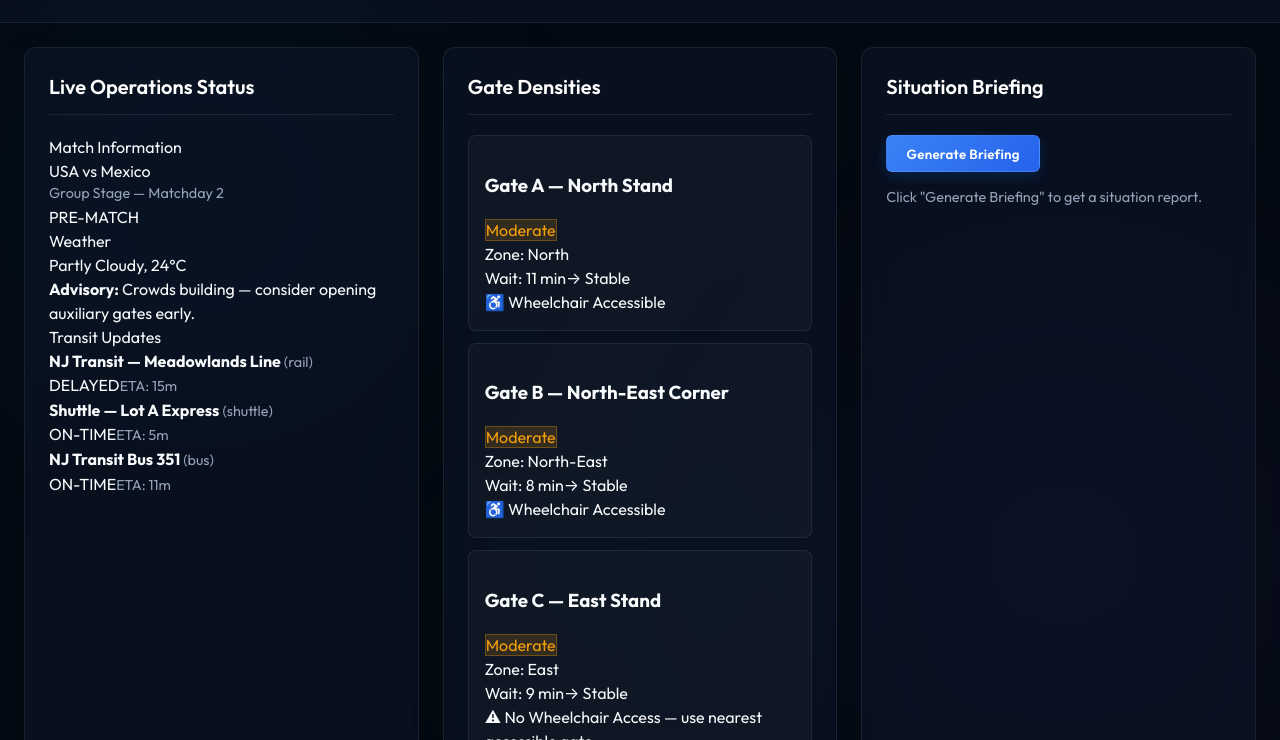
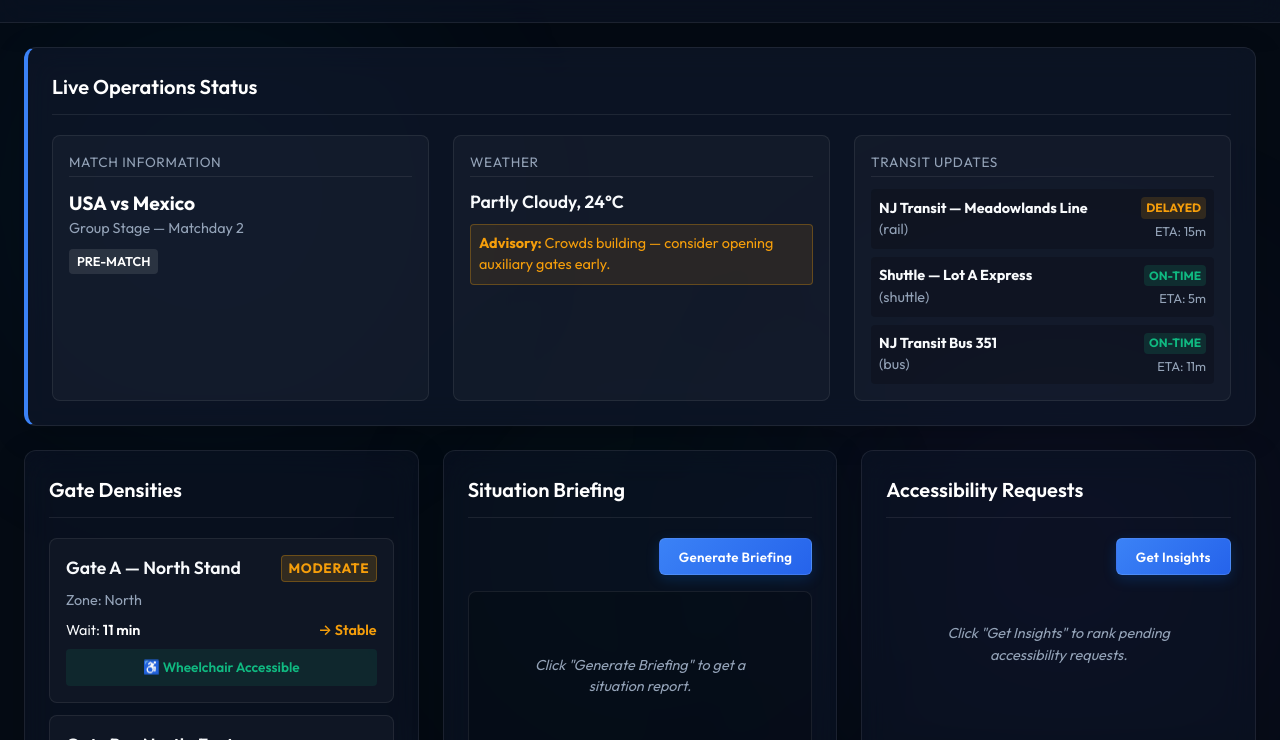
Before and after one commit to samarrajx/StadiumOps-Copilot-Lite, a website with bundled scripts: page public/index.html in a window 1280 px wide. Shown: the part 60-800 px from the top of the page. Built offline with nearby package versions, Linux system fonts and the light colour scheme.

Commit message:
style: map missing CSS classes, add statusBar styles, improve responsiveness and a11y

```diff
--- a/public/css/index.css
+++ b/public/css/index.css
@@ -124,17 +124,36 @@
 
 .app-grid {
   display: grid;
-  grid-template-columns: repeat(auto-fit, minmax(320px, 1fr));
+  /* Use min(100%, 320px) to prevent horizontal overflow on screens < 320px */
+  grid-template-columns: repeat(auto-fit, minmax(min(100%, 320px), 1fr));
   gap: 1.5rem;
   padding: 1.5rem;
   max-width: 1400px;
   margin: 0 auto;
+}
+@media (max-width: 639px) {
+  .app-grid {
+    padding: 1rem;
+    gap: 1rem;
+  }
 }
 @media (min-width: 1024px) {
   .app-grid {
     grid-template-columns: 1fr 1fr 1fr;
     grid-template-rows: auto auto;
   }
+}
+
+/* ---------------------------------------------------------
+   Accessibility & Focus
+--------------------------------------------------------- */
+button:focus-visible,
+input:focus-visible,
+textarea:focus-visible,
+a:focus-visible,
+[tabindex]:not([tabindex="-1"]):focus-visible {
+  outline: 2px solid var(--accent);
+  outline-offset: 2px;
 }
 
 /* ---------------------------------------------------------
@@ -230,6 +249,120 @@
 }
 
 /* ---------------------------------------------------------
+   Status Bar
+--------------------------------------------------------- */
+.panel-status {
+  grid-column: 1 / -1;
+  background: rgba(15, 23, 42, 0.7);
+  border-left: 4px solid var(--accent);
+}
+
+.status-bar-grid {
+  display: grid;
+  grid-template-columns: repeat(auto-fit, minmax(min(100%, 280px), 1fr));
+  gap: 1.5rem;
+}
+
+.status-card {
+  background: rgba(255, 255, 255, 0.03);
+  border: 1px solid var(--border-light);
+  border-radius: 8px;
+  padding: 1rem;
+}
+
+.status-card__header {
+  font-size: 0.85rem;
+  text-transform: uppercase;
+  color: var(--text-muted);
+  letter-spacing: 0.05em;
+  margin-bottom: 0.75rem;
+  border-bottom: 1px solid var(--border-light);
+  padding-bottom: 0.25rem;
+}
+
+/* Match Info */
+.match-teams {
+  font-size: 1.2rem;
+  font-weight: 700;
+  color: var(--text-bright);
+}
+.match-stage {
+  margin-bottom: 0.5rem;
+}
+.match-status-badge {
+  display: inline-block;
+  background: rgba(255, 255, 255, 0.1);
+  padding: 0.2rem 0.5rem;
+  border-radius: 4px;
+  font-size: 0.8rem;
+  font-weight: 600;
+  color: var(--text-bright);
+}
+
+/* Weather Info */
+.weather-main {
+  font-size: 1.1rem;
+  font-weight: 600;
+  margin-bottom: 0.5rem;
+}
+.weather-advisory {
+  font-size: 0.9rem;
+  color: var(--medium);
+  background: rgba(245, 158, 11, 0.1);
+  padding: 0.5rem;
+  border-radius: 4px;
+  border: 1px solid rgba(245, 158, 11, 0.3);
+}
+
+/* Transit Info */
+.transit-list {
+  display: flex;
+  flex-direction: column;
+  gap: 0.5rem;
+}
+.transit-item {
+  display: flex;
+  justify-content: space-between;
+  align-items: center;
+  font-size: 0.9rem;
+  background: rgba(0, 0, 0, 0.2);
+  padding: 0.5rem;
+  border-radius: 4px;
+}
+.transit-name {
+  display: flex;
+  flex-direction: column;
+}
+.transit-status {
+  display: flex;
+  flex-direction: column;
+  align-items: flex-end;
+}
+.transit-state-badge {
+  font-weight: 700;
+  font-size: 0.75rem;
+  padding: 0.1rem 0.3rem;
+  border-radius: 4px;
+  text-transform: uppercase;
+}
+.transit-state--on-time {
+  color: var(--low);
+  background: rgba(16, 185, 129, 0.15);
+}
+.transit-state--delayed {
+  color: var(--medium);
+  background: rgba(245, 158, 11, 0.15);
+}
+.transit-state--disrupted {
+  color: var(--high);
+  background: rgba(244, 63, 94, 0.15);
+}
+.transit-eta {
+  font-size: 0.8rem;
+  margin-top: 0.2rem;
+}
+
+/* ---------------------------------------------------------
    Gate Grid Micro-animations
 --------------------------------------------------------- */
 .gate-card {
@@ -240,12 +373,58 @@
   border-radius: 8px;
   transition: background 0.2s ease;
 }
-.gate-card:hover {
-  background: rgba(255, 255, 255, 0.06);
+.gate-card:hover { background: rgba(255, 255, 255, 0.06); }
+.gate-card--no-wheelchair { opacity: 0.4; }
+.gate-card--accessible { }
+
+.gate-card__header {
+  display: flex;
+  justify-content: space-between;
+  align-items: center;
+  margin-bottom: 0.5rem;
+}
+.gate-card__label {
+  margin: 0;
+  font-size: 1.1rem;
+  font-weight: 600;
+}
+.gate-card__zone {
+  font-size: 0.9rem;
+  color: var(--text-muted);
+  margin-bottom: 0.5rem;
+}
+.gate-card__stats {
+  display: flex;
+  justify-content: space-between;
+  margin-bottom: 0.5rem;
+}
+.gate-stat { font-size: 0.9rem; }
+.gate-wait { font-weight: 600; color: var(--text-bright); }
+
+.gate-trend { font-weight: 600; }
+.gate-trend--rising { color: var(--high); }
+.gate-trend--falling { color: var(--low); }
+.gate-trend--stable { color: var(--medium); }
+
+.gate-access {
+  font-size: 0.85rem;
+  padding: 0.5rem;
+  border-radius: 4px;
+  text-align: center;
+  font-weight: 600;
+}
+.gate-access--ok {
+  background: rgba(16, 185, 129, 0.1);
+  color: var(--low);
+}
+.gate-access--no-wheelchair {
+  background: rgba(244, 63, 94, 0.1);
+  color: var(--high);
+  border: 1px dashed rgba(244, 63, 94, 0.4);
 }
 
 /* Neon Density Badges */
-.density-badge {
+.gate-density-badge {
   font-weight: 700;
   padding: 0.15rem 0.4rem;
   border-radius: 4px;
@@ -277,11 +456,20 @@
   100% { box-shadow: 0 0 0 0 rgba(244, 63, 94, 0); }
 }
 
-.gate-not-accessible { opacity: 0.4; }
-
 /* ---------------------------------------------------------
    Accessibility Panel
 --------------------------------------------------------- */
+.panel-header {
+  display: flex;
+  justify-content: flex-end;
+  margin-bottom: 1rem;
+}
+
+.accessibility-insights {
+  display: flex;
+  flex-direction: column;
+}
+
 .accessibility-card {
   background: rgba(255, 255, 255, 0.02);
   border: 1px solid var(--border-light);
@@ -300,19 +488,61 @@
   filter: grayscale(100%);
 }
 
+.accessibility-card__header {
+  display: flex;
+  align-items: center;
+  flex-wrap: wrap;
+  margin-bottom: 0.5rem;
+}
+
 .accessibility-badge {
   font-weight: 600;
   color: var(--text-bright);
 }
 .accessibility-location { margin-left: 0.5rem; color: var(--accent); }
 .accessibility-duration { margin-left: 0.5rem; font-size: 0.85em; opacity: 0.8; }
+.accessibility-note { margin: 0.25rem 0; font-size: 0.95rem; }
 .accessibility-card__action-row { margin: 0.75rem 0; }
 .accessibility-card__footer { margin-top: 0.5rem; }
+
+.btn-generate-accessibility, .btn-dispatch, .btn-generate, .btn-submit, .btn-submit-broadcast {
+  /* Reuse button styling implicitly through global button selector but allow specific overrides */
+}
+
+/* ---------------------------------------------------------
+   Briefing Panel
+--------------------------------------------------------- */
+.briefing-content {
+  padding: 1rem;
+  background: rgba(0, 0, 0, 0.2);
+  border-radius: 8px;
+  border: 1px solid var(--border-light);
+  min-height: 100px;
+}
+.briefing-text {
+  margin: 0;
+  line-height: 1.6;
+}
+.empty-state {
+  text-align: center;
+  padding: 2rem;
+  font-style: italic;
+}
+.loading-indicator {
+  text-align: center;
+  color: var(--accent);
+  font-weight: 600;
+  animation: pulse 1.5s infinite ease-in-out;
+}
+@keyframes pulse {
+  0%, 100% { opacity: 1; }
+  50% { opacity: 0.5; }
+}
 
 /* ---------------------------------------------------------
    Assistant Chat
 --------------------------------------------------------- */
-.message-list {
+.assistant-history {
   max-height: 350px;
   overflow-y: auto;
   display: flex;
@@ -322,34 +552,43 @@
   padding-right: 0.5rem;
 }
 /* Scrollbar */
-.message-list::-webkit-scrollbar { width: 6px; }
-.message-list::-webkit-scrollbar-track { background: rgba(0,0,0,0.1); border-radius: 4px; }
-.message-list::-webkit-scrollbar-thumb { background: rgba(255,255,255,0.2); border-radius: 4px; }
+.assistant-history::-webkit-scrollbar { width: 6px; }
+.assistant-history::-webkit-scrollbar-track { background: rgba(0,0,0,0.1); border-radius: 4px; }
+.assistant-history::-webkit-scrollbar-thumb { background: rgba(255,255,255,0.2); border-radius: 4px; }
 
-.message {
+.chat-msg {
   padding: 0.85rem 1rem;
   border-radius: 12px;
   max-width: 90%;
   line-height: 1.4;
   position: relative;
 }
-.message-user {
+.chat-msg--user {
   background: linear-gradient(135deg, rgba(59, 130, 246, 0.2) 0%, rgba(37, 99, 235, 0.1) 100%);
   border: 1px solid rgba(59, 130, 246, 0.3);
   align-self: flex-end;
   border-bottom-right-radius: 4px;
 }
-.message-assistant {
+.chat-msg--assistant {
   background: rgba(255, 255, 255, 0.05);
   border: 1px solid var(--border-light);
   align-self: flex-start;
   border-bottom-left-radius: 4px;
 }
-.assistant-controls {
+.msg-role-label {
+  display: block;
+  font-size: 0.8rem;
+  color: var(--text-muted);
+  margin-bottom: 0.2rem;
+}
+.msg-content {
+  color: var(--text-bright);
+}
+.assistant-input-group {
   display: flex;
   gap: 0.5rem;
 }
-.assistant-controls input {
+.assistant-input-group .assistant-input {
   margin-bottom: 0;
   flex-grow: 1;
 }
@@ -357,22 +596,43 @@
 /* ---------------------------------------------------------
    Broadcast
 --------------------------------------------------------- */
+.broadcast-controls {
+  display: flex;
+  flex-direction: column;
+  gap: 1rem;
+}
+.broadcast-input-group {
+  display: flex;
+  flex-direction: column;
+}
+.broadcast-input-group label {
+  font-weight: 600;
+  margin-bottom: 0.5rem;
+}
 .broadcast-textarea {
   height: 120px;
   resize: vertical;
 }
+.broadcast-counter {
+  text-align: right;
+  font-size: 0.85rem;
+  margin-top: -0.5rem;
+}
+
 .broadcast-lang-group {
   background: rgba(255,255,255,0.02);
   padding: 1rem;
   border-radius: 6px;
   border: 1px solid var(--border-light);
-  margin-bottom: 1rem;
+}
+.broadcast-lang-title {
+  display: block;
+  margin-bottom: 0.5rem;
 }
 .broadcast-lang-list {
   display: flex;
   flex-wrap: wrap;
   gap: 1rem;
-  margin-top: 0.5rem;
 }
 .broadcast-lang-list label {
   display: flex;
@@ -385,6 +645,27 @@
 }
 .broadcast-lang-list label:hover {
   background: rgba(255,255,255,0.05);
+}
+
+.broadcast-results {
+  margin-top: 1.5rem;
+  border-top: 1px solid var(--border-light);
+  padding-top: 1rem;
+}
+.results-header {
+  display: flex;
+  align-items: center;
+  gap: 0.5rem;
+}
+.results-header h3 {
+  margin: 0;
+  font-size: 1.1rem;
+}
+.cached-badge {
+  font-size: 0.8rem;
+  background: rgba(255, 255, 255, 0.1);
+  padding: 2px 6px;
+  border-radius: 4px;
 }
 .translation-block {
   background: rgba(0, 0, 0, 0.3);
```
